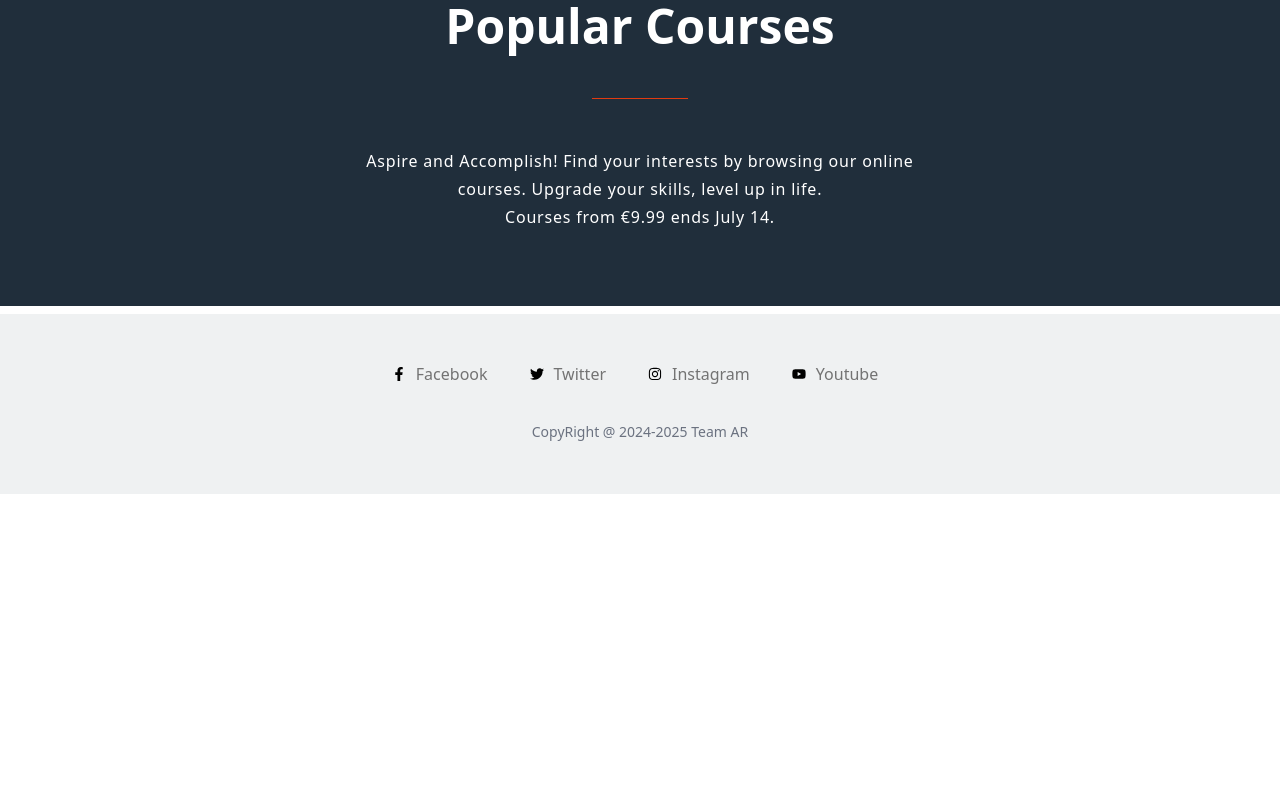
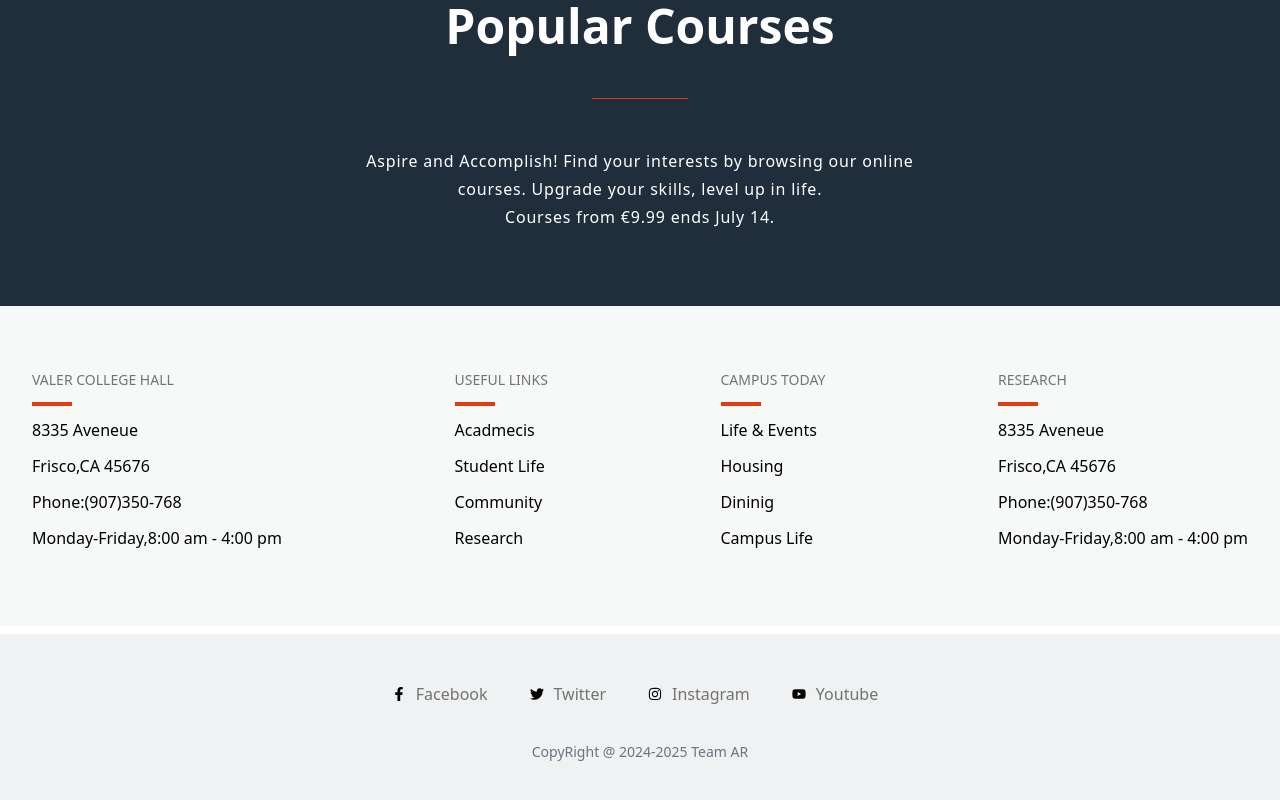
Before and after one commit to RomanAyyaz/Talent-Link, a React (Create React App) app in the folder client/: page / in a window 1280 px wide. Shown: the part 1472-2272 px from the top of the page. Before the commit the page ends 1966 px from the top, so only its background shows below. Built offline with nearby package versions, Linux system fonts and the light colour scheme.

Commit message:
Other Links Section Completed

```diff
--- a/client/src/Components/User/LandingPage/LandingPage.jsx
+++ b/client/src/Components/User/LandingPage/LandingPage.jsx
@@ -4,6 +4,7 @@ import HeroSection from './HeroSection/HeroSection'
 import CoursesList from './CoursesList/CoursesList'
 import PopularCourses from './PopularCourses/PopularCourses'
 import Fotter from '../Fotter/Fotter'
+import OtherLinks from './OtherLinks/OtherLinks'
 function LandingPage() {
   return (
     <>
@@ -11,6 +12,7 @@ function LandingPage() {
         <HeroSection/>
         <CoursesList/>
         <PopularCourses/>
+        <OtherLinks/>
         <Fotter/>
 
     </>
--- /dev/null
+++ b/client/src/Components/User/LandingPage/OtherLinks/OtherLinks.jsx
@@ -0,0 +1,42 @@
+import React from 'react'
+
+function OtherLinks() {
+  return (
+    <div className='bg-bgotherLink w-full py-10 px-4 lg:flex lg:justify-between lg:px-8 lg:py-16'>
+        <div className='text-start'>
+            <h1 className='text-neutral-500 font-medium text-sm'>VALER COLLEGE HALL</h1>
+            <div className='bg-HeroButtonOne h-1 w-10 my-3'></div>
+            <p className='my-2 lg:my-3'>8335 Aveneue</p>
+            <p className='my-2 lg:my-3'>Frisco,CA 45676</p>
+            <p className='my-2 lg:my-3'>Phone:(907)350-768</p>
+            <p className='my-2 lg:my-3'>Monday-Friday,8:00 am - 4:00 pm</p>
+        </div>
+        <div className='text-start mt-20 lg:mt-0'>
+            <h1 className='text-neutral-500 font-medium text-sm'>USEFUL LINKS</h1>
+            <div className='bg-HeroButtonOne h-1 w-10 my-3'></div>
+            <p className='my-2 lg:my-3 hover:text-HeroButtonOne hover:cursor-pointer'>Acadmecis</p>
+            <p className='my-2 lg:my-3 hover:text-HeroButtonOne hover:cursor-pointer'>Student Life</p>
+            <p className='my-2 lg:my-3 hover:text-HeroButtonOne hover:cursor-pointer'>Community</p>
+            <p className='my-2 lg:my-3 hover:text-HeroButtonOne hover:cursor-pointer'>Research</p>
+        </div>
+        <div className='text-start mt-20 lg:mt-0'>
+            <h1 className='text-neutral-500 font-medium text-sm'>CAMPUS TODAY</h1>
+            <div className='bg-HeroButtonOne h-1 w-10 my-3'></div>
+            <p className='my-2 lg:my-3 hover:text-HeroButtonOne hover:cursor-pointer'>Life & Events</p>
+            <p className='my-2 lg:my-3 hover:text-HeroButtonOne hover:cursor-pointer'>Housing</p>
+            <p className='my-2 lg:my-3 hover:text-HeroButtonOne hover:cursor-pointer'>Dininig</p>
+            <p className='my-2 lg:my-3 hover:text-HeroButtonOne hover:cursor-pointer'>Campus Life</p>
+        </div>
+        <div className='text-start mt-20 lg:mt-0'>
+            <h1 className='text-neutral-500 font-medium text-sm'>RESEARCH</h1>
+            <div className='bg-HeroButtonOne h-1 w-10 my-3'></div>
+            <p className='my-2 lg:my-3 hover:text-HeroButtonOne hover:cursor-pointer'>8335 Aveneue</p>
+            <p className='my-2 lg:my-3 hover:text-HeroButtonOne hover:cursor-pointer'>Frisco,CA 45676</p>
+            <p className='my-2 lg:my-3 hover:text-HeroButtonOne hover:cursor-pointer'>Phone:(907)350-768</p>
+            <p className='my-2 lg:my-3 hover:text-HeroButtonOne hover:cursor-pointer'>Monday-Friday,8:00 am - 4:00 pm</p>
+        </div>
+    </div>
+  )
+}
+
+export default OtherLinks
--- a/client/tailwind.config.js
+++ b/client/tailwind.config.js
@@ -14,7 +14,8 @@ module.exports = {
         facebook:'	#1877F2',
         twitter:'#1DA1F2',
         instagram:'#FCAF45',
-        youtube:'	#FF0000'
+        youtube:'	#FF0000',
+        bgotherLink:"#F7F9F9",
       }
     },
   },
```
